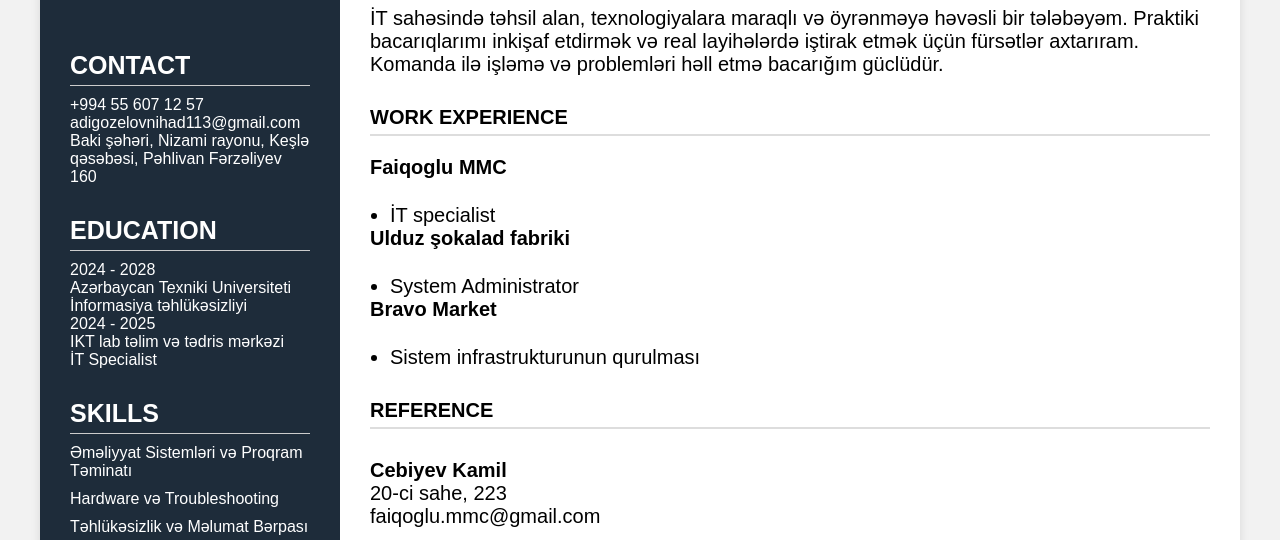
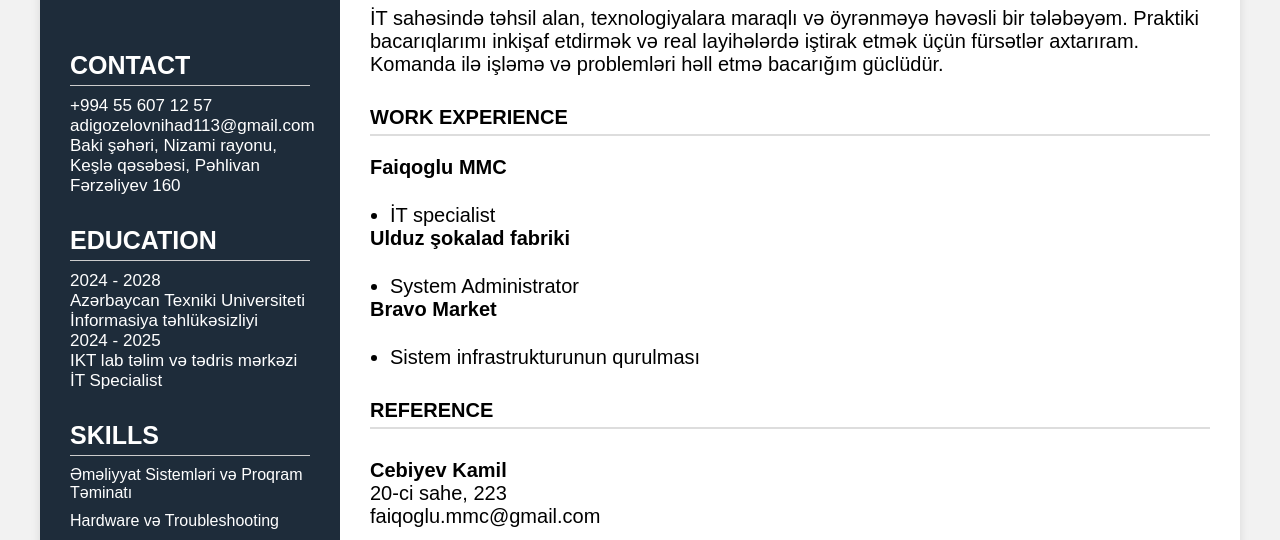
Before and after one commit to Ad1gozalovNihad/Nihad-Adigozelov-CV, a plain HTML site: page cv-site/index.html in a window 1280 px wide. Shown: the part 253-793 px from the top of the page. Drawn offline with Linux system fonts and the light colour scheme.

Commit message:
updated css

```diff
--- a/cv-site/style.css
+++ b/cv-site/style.css
@@ -36,10 +36,7 @@
     margin-bottom: 20px;
   }
 
-  .sidebar h2{
-
-
-  },
+  .sidebar h2,
   .sidebar p{
     font-size: 17px;
   }
```
